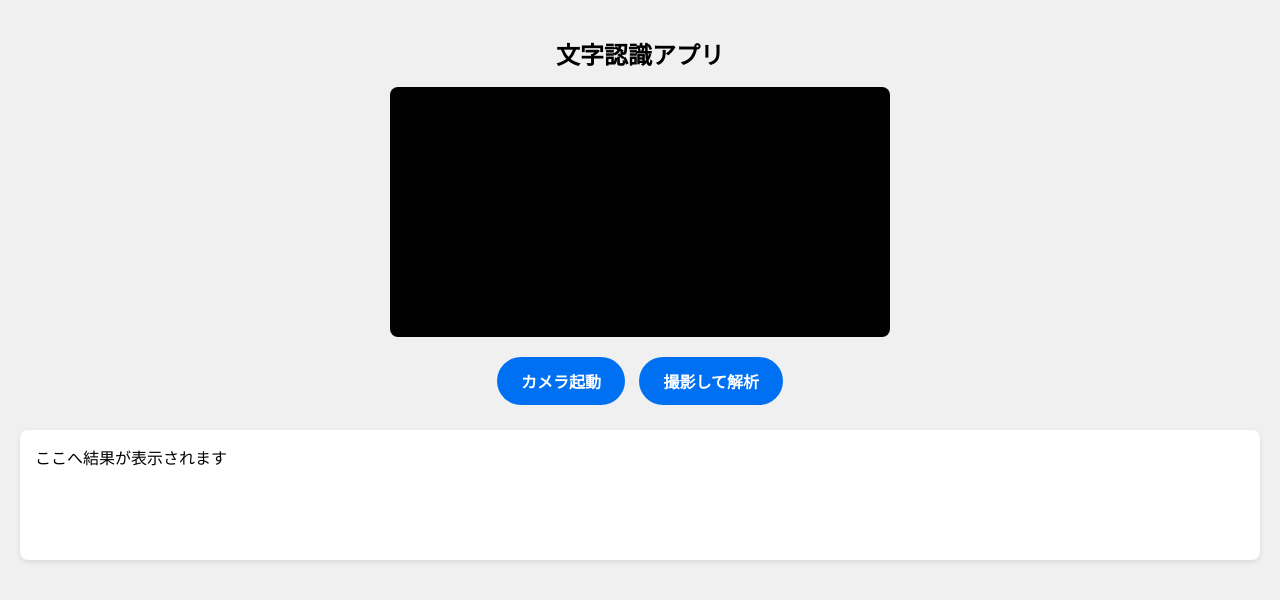
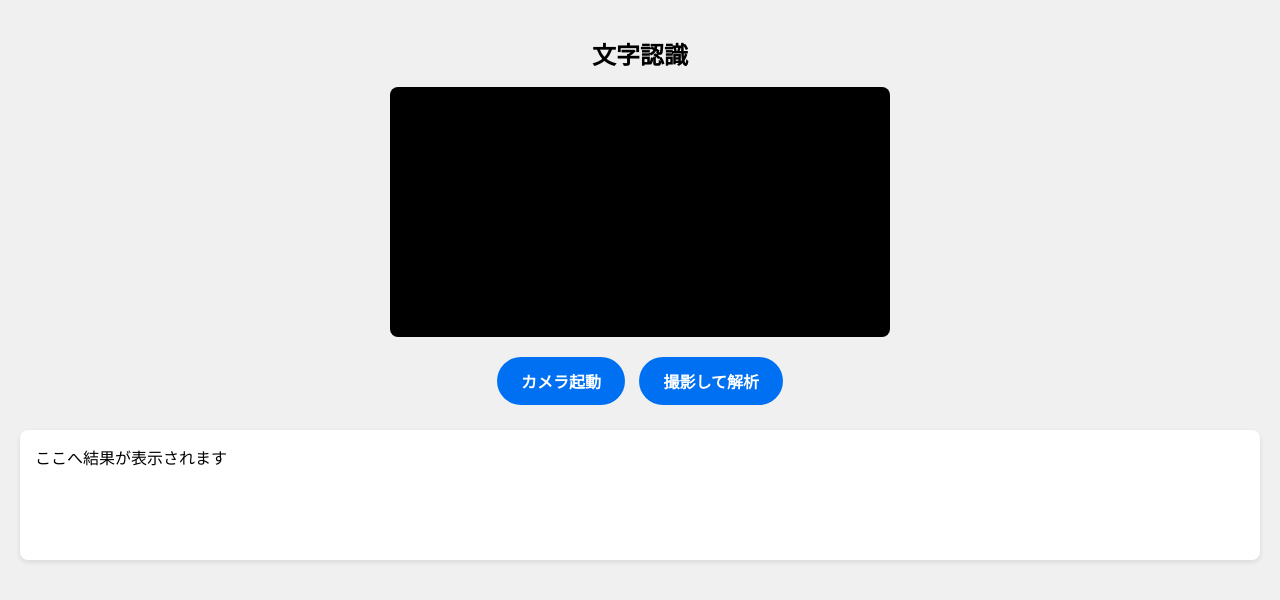
Before and after one commit to e234103is-arch/furigana-app, a plain HTML site: page index.html in a window 1280 px wide. Drawn offline with Linux system fonts and the light colour scheme.

Commit message:
Update index.html

```diff
--- a/index.html
+++ b/index.html
@@ -8,7 +8,7 @@
 </head>
 <body>
 
-  <h1>文字認識アプリ</h1>
+  <h1>文字認識</h1>
 
   <div class="camera-container">
     <video id="video" autoplay playsinline muted></video>
```
